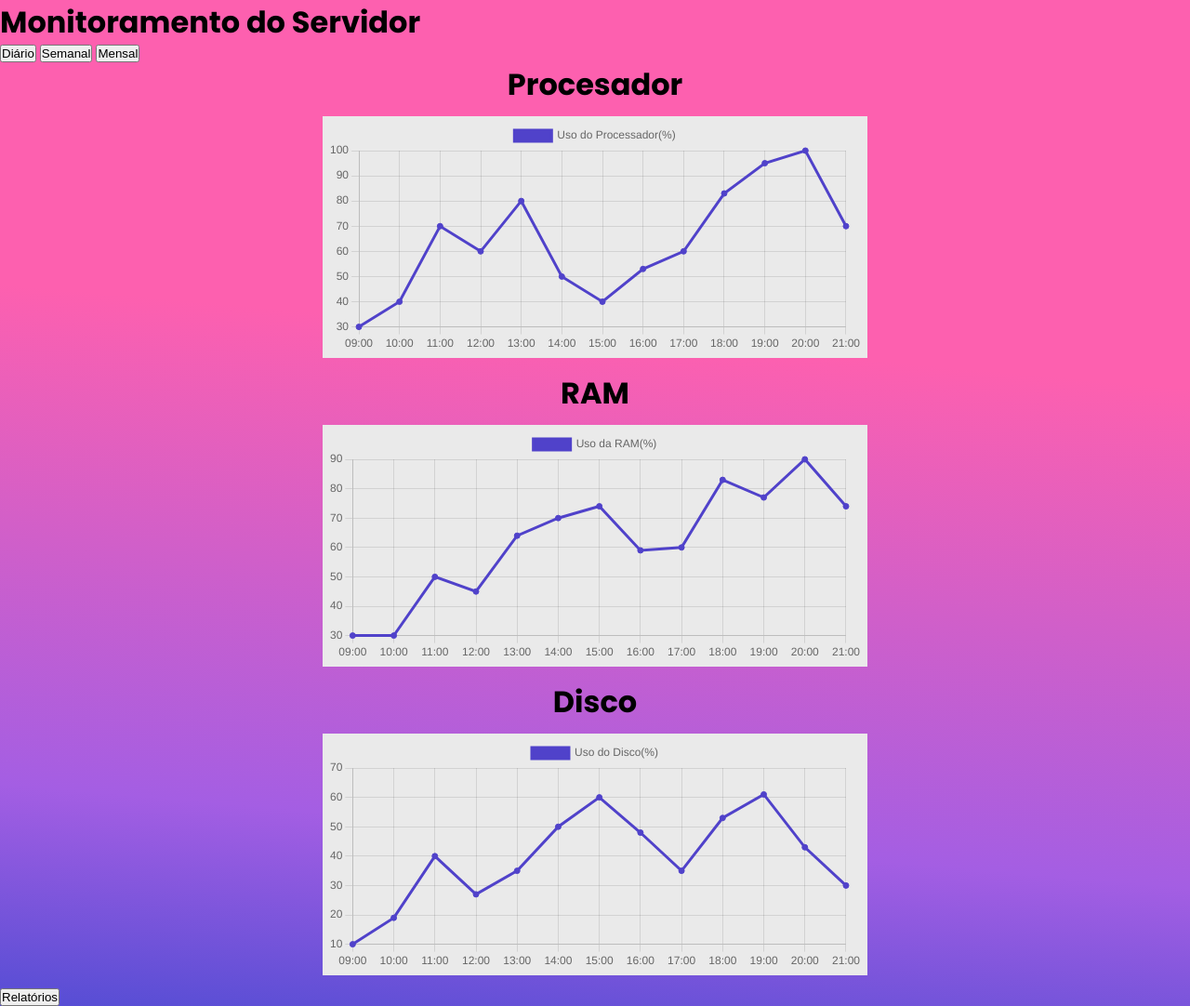
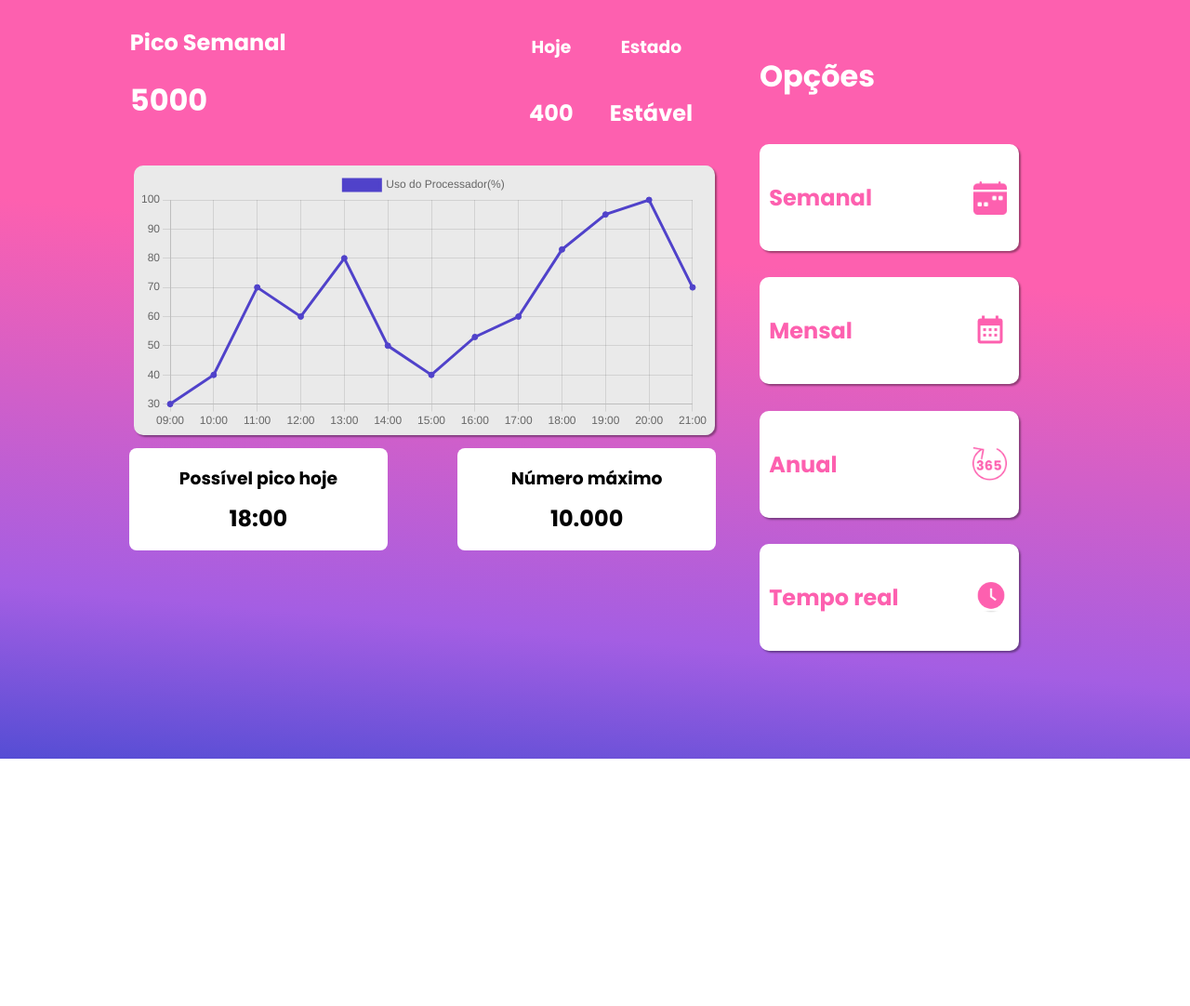
Before and after one commit to luizekstein/quatro, a plain HTML site: page Site Institucional/public/dashboard.html in a window 1280 px wide. Shown: the whole page at 93% size. After the commit the page ends 816 px from the top, so only its background shows below. Drawn offline with nearby package versions, Linux system fonts and the light colour scheme.

Commit message:
Css dashbord ajustada

```diff
--- /dev/null
+++ b/Site Institucional/public/css/dashboard.css
@@ -0,0 +1,133 @@
+/* Fonte */
+@import url('https://fonts.googleapis.com/css2?family=Poppins:ital,wght@0,100;0,200;0,300;0,400;0,500;0,600;0,700;0,800;0,900;1,100;1,200;1,300;1,400;1,500;1,600;1,700;1,800;1,900&display=swap');
+
+:root{
+    /* Colors light */
+    --pink-main: #FD60AF;
+    --purple-dark: #554DD4;
+    --purple-light: #A45EE3;
+
+     /* Colors dark */
+     --yellow-main: #FABB28;
+     --black-light: #211E1F;
+     --black-main: #0C0C0C;
+
+     /* Sombra */
+
+     box-shadow: 2px 2px 2px rgba(0, 0, 0, 0.37);
+
+  }
+  @font-face {
+    font-family: 'Clarika';
+    src: url(./Wild\ Edge\ -\ Clarika\ Pro\ GeoDEMO\ Heavy.otf);
+}
+body{
+    height: 100vh;
+    background: linear-gradient(5deg, #554DD4 0%, #A45EE3 20%, #FD60AF 65%);
+}
+::-webkit-scrollbar {
+    background-color: #FD60AF;
+    width: 8px;
+  }
+  h1, h2, h3{
+      font-family: 'Poppins';
+  }
+  /* Track */
+  ::-webkit-scrollbar-track {
+    border-radius: 10px;
+  }
+
+  /* Handle */
+  ::-webkit-scrollbar-thumb {
+    background: #A45EE3;
+    border-radius: 10px;
+  }
+  .numeros{
+      display: flex;
+
+      width:100%;
+
+      padding-left: 0.8%;
+  }
+.graph {
+    background-color: #eaeaea;
+    display: inline-block;
+    width: 90%;
+    border-radius: 10px;
+    height: 280px;
+    margin: 10px;
+    padding: 5px;
+    box-shadow: 2px 2px 2px rgba(0, 0, 0, 0.37);
+  }
+  .container{
+      height: 16%;
+      justify-content: space-between;
+      display: flex;
+      width: 90%;
+  }
+  .especifico{
+      display: flex;
+      justify-content: space-around;
+      width: 35%;
+
+  }
+  .alerts{
+    display: flex;
+    height: 15%;
+    margin-left: 0.7%;
+
+    justify-content: space-between;
+    width: 92.4%;
+  }
+  .aviso{
+      width: 44%;
+      height: 90%;
+      padding-top: 2%;
+      display: flex;
+      flex-direction: column;
+      align-items: center;
+      justify-content: center;
+      border-radius: 8px;
+      background-color: white;
+  }
+.general{
+    display: flex;
+    padding-left: 10%;
+}
+.adjust{
+    display: flex;
+    flex-direction: column;
+    width: 60%;
+}
+.options{
+    display: flex;
+    flex-direction: column;
+    justify-content: space-evenly;
+    height: 90vh;
+    width: 20vw;
+}
+.card {
+    cursor: pointer;
+    background-color: white;
+    width: 100%;
+    color: #FD60AF;
+    box-shadow: 2px 2px 2px rgba(0, 0, 0, 0.37);
+    padding-right: 5%;
+    padding-left: 4%;
+    display: flex;
+    align-items: center;
+    justify-content: space-between;
+    height: 16%;
+    border-radius: 10px;
+}
+.card img {
+    height: 36px;
+}
+.complement{
+    display: flex;
+    align-items: center;
+    justify-content: center;
+    flex-direction: column;
+    width: 100%;
+    height: 20vh;
+}
--- a/Site Institucional/public/css/style.css
+++ b/Site Institucional/public/css/style.css
@@ -283,17 +283,3 @@ li i {
 a{
     font-family: 'Poppins', light;
 }
-
-.dash {
-    margin: auto;
-    text-align: center;
-  }
-
-.graph {
-    background-color: #eaeaea;
-    display: inline-block;
-    width: 45%;
-    height: 250px;
-    margin: 10px;
-    padding: 5px;
-  }
--- a/Site Institucional/public/dashboard.html
+++ b/Site Institucional/public/dashboard.html
@@ -2,30 +2,55 @@
 <html lang="pt-br">
   <head>
     <meta charset="UTF-8" />
+    <link rel="stylesheet" href="./css/dashboard.css">
     <meta http-equiv="X-UA-Compatible" content="IE=edge" />
     <meta name="viewport" content="width=device-width, initial-scale=1.0" />
     <title>Dashboard</title>
-
-    <link rel="stylesheet" href="./css/style.css"/>
-
     <script src="https://cdn.jsdelivr.net/npm/chart.js"></script>
   </head>
   <body>
+
+
+ <div class="general">
+   <div class="adjust">
+<div class="numeros">
       <div class="container">
-        <h1>Monitoramento do Servidor</h1>
+        <div class="dados">
+          <h2 style="color: white;">Pico Semanal</h2>
+          <h1 style="color: white;">5000</h1>
+        </div>
+        <div class="especifico">
+        <div class="complement">
+          <h3 style="color: white;">Hoje</h3>
+          <h2 style="color: white;">400</h2>
+        </div>
+
+        <div class="complement">
+          <h3 style="color: white;">Estado</h3>
+          <h2 style="color: white;">Estável</h2>
+        </div>
       </div>
-      <div>
-        <button>Diário</button>
-        <button>Semanal</button>
-        <button>Mensal</button>
       </div>
+    </div>
+
     <div class="dash">
-      <h1>Procesador</h1>
       <div class="graph">
         <canvas id="myChartLine"></canvas>
       </div>
     </div>
-    <div class="dash">
+    <div class="alerts">
+      <div class="aviso">
+        <h3 style="margin: 0;">Possível pico hoje</h3>
+        <h2  style="margin: 4%;">18:00</h2>
+      </div>
+      <div class="aviso">
+        <h3 style="margin: 0;">Número máximo</h3>
+        <h2 style="margin: 4%;">10.000</h2>
+      </div>
+    </div>
+
+  </div>
+    <!-- <div class="dash">
       <h1>RAM</h1>
       <div class="graph">
         <canvas id="myChartLine2"></canvas>
@@ -35,11 +60,30 @@
       <h1>Disco</h1>
       <div class="graph">
         <canvas id="myChartLine3"></canvas>
-      </div>
+      </div> -->
+<div class="options">
+  <h1 style="color: white;">Opções</h1>
+  <div class="card">
+    <h2>Semanal</h1>
+    <img src="./css/imgs/icons/semanal.png" alt="">
+  </div>
+  <div class="card">
+    <h2>Mensal</h1>
+    <img src="./css/imgs/icons/mensal.png" alt="">
+  </div>
+  <div class="card">
+    <h2>Anual</h1>
+    <img src="./css/imgs/icons/anual.png" alt="">
+  </div>
+  <div class="card">
+    <h2>Tempo real</h1>
+    <img src="./css/imgs/icons/real_time.png" alt="">
+  </div>
+
+</div>
     </div>
-    <div>
-      <button>Relatórios</button>
-    </div>
+</div>
+
   </body>
 </html>
 <script>
```
Also changed, not shown: Site Institucional/public/index.html (+1 -0 lines), Site Institucional/public/css/imgs/icons/anual.png (added), Site Institucional/public/css/imgs/icons/mensal.png (added), Site Institucional/public/css/imgs/icons/real_time.png (added), Site Institucional/public/css/imgs/icons/semanal.png (added).
